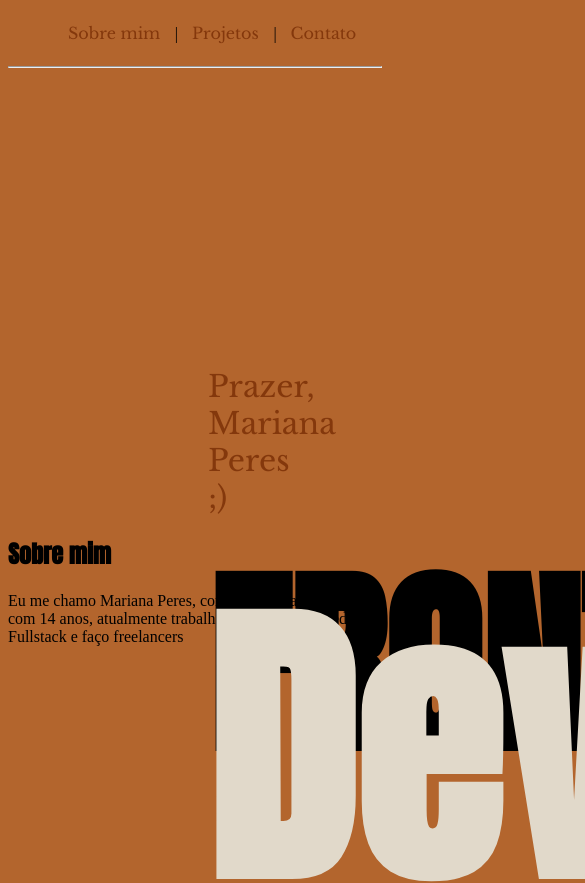
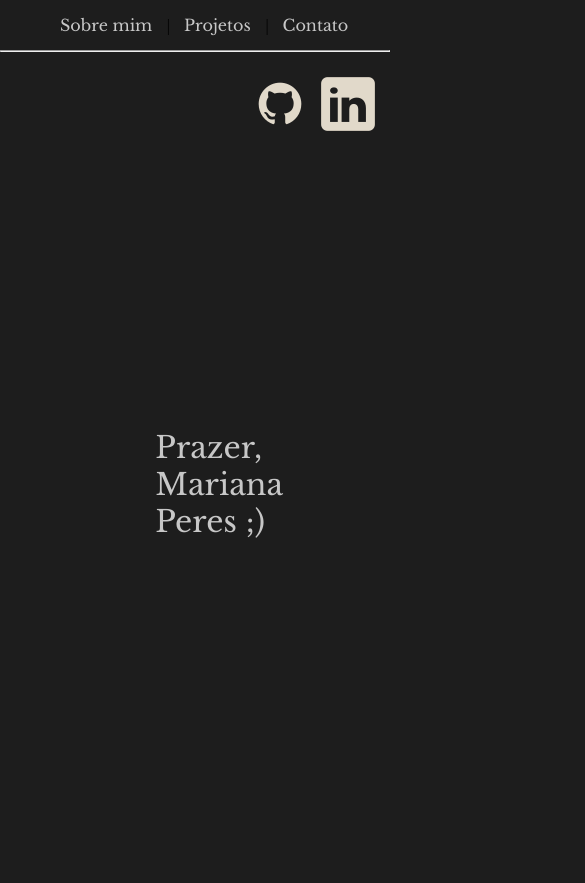
Before and after one commit to Mgperes/Portfolio, a plain HTML site: page index.html in a window 390 px wide. Shown: the top 883 px of the page, 585 px wide, since content can reach past the window. Before the commit the page ends 844 px from the top, so only its background shows below. Drawn offline with nearby package versions, Linux system fonts and the light colour scheme.

Commit message:
Refactor index.html structure and remove projetos.html; enhance style.css for improved design and responsiveness; add new JavaScript functionality for section navigation and theme toggle.~}

```diff
--- a/index.html
+++ b/index.html
@@ -20,21 +20,22 @@
       <a class="links" href="projetos.html">Projetos </a>|
       <a class="links" href="Contato.html">Contato</a>
     </header><!-- fim de menu -->
-<hr>
+    <hr>
     <main><!--inicio de principal-->
       <div id="contact">
         <a class="contatos" href="https://github.com/Mgperes"><img src="imagens\icon-github.png"></a>
         <a class="contatos" href="https://www.linkedin.com/in/mariana-peres-33a803196/"><img class="contatos" src="imagens\icon-linkedin.png"></a>
       </div>
-
-      <p class="descrição1">Prazer, Mariana Peres ;) </p>
-      <h1 id="título">FRONTEND<br></h1>
-      <h1 id="título2">Developer</h1>
-      <p class="descrição2">busco evolução profissional e uma chance de ser o que você procura.</p>
+      <div class="border">
+        <p class="descricao1">Prazer, Mariana Peres ;) </p>
+        <h1 id="título">Fullstack<br></h1>
+        <h1 id="título2">Developer</h1>
+      <p class="descricao2">busco evolução profissional e uma chance de ser o que você procura.</p>
+    </div>
 
       <section class="sobre">
         <h2 class="titulo-seçao">Sobre mim</h2>
-        <p>Eu me chamo Mariana Peres, comecei minha jornada dev com 14 anos, atualmente trabalho como desenvolvedora Fullstack e faço freelancers</p>
+        <p class="descricao3">Eu me chamo Mariana Peres, comecei minha jornada dev com 14 anos, atualmente trabalho como desenvolvedora Fullstack e faço freelancers</p>
       </section>
     </main><!--fim de principal-->
 
--- a/style.css
+++ b/style.css
@@ -4,10 +4,12 @@
 
  * {
     box-sizing: border-box;
+    margin: 0;
+    padding: 0;
  }
 
  Body {
-  background: #B3652D;
+    background: #1d1d1d;
  }
 
  header {
@@ -20,60 +22,72 @@
 
 
  a:link {
-  color: #84380C;
+    color: #c7c7c7;
     font-family: 'Libre Baskerville', serif;
     text-decoration: none;
  }
 
  a:hover {
-  color: #9B4F1D;
+    color: #b4b4b4;
     text-decoration: none;
  }
 
  a:visited {
-  color: #84380C;
+    color: #c7c7c7;
     text-decoration: none;
  }
 
  hr {
-  color: #84380C;
+    color: #c7c7c7;
  }
 
- .descrição1 {
-  color: #84380C;
+ h1 {
+    display: flex;
+    justify-content: center;
+    align-items: center;
+    height: 100vh;
+ }
+
+ .descricao1 {
+    color: #c7c7c7;
     font-family: 'Libre Baskerville', serif;
     font-size: 30px;
-  padding: 0 0 0 0;
-  margin: 300px 870px 0px 200px;
+    margin: 10px 0px 0px 200px; /* Ordem: topo, direita, inferior, esquerda (sentido horário) */
+    display: flex;
+    justify-content: center;
+    align-items: center;
+    height: 100vh;
  }
 
  #título {
-  color: c;
+    margin:0px 0 0 300px ;
+    color: #fff;
     font-family: 'Anton', sans-serif;
     font-size: 200px;
-  margin: 0px 765px 0 200px;
-  padding: 0 0 0 0;
     z-index:0;
-  position: fixed;
+    position: static;
  }
 
  #título2 {
+    margin: 0;
+    padding: 0;
+    line-height: 1.2;
     font-family: 'Anton', sans-serif;
     font-size: 300px;
     color: #E1D9CA;
-  position: fixed;
+    position: static;
     top: 325px;
     left: 205px;
     z-index:1;
  }
 
- .descrição2 {
+ .descricao2 {
     font-family: 'Libre Baskerville', serif;
     font-size: 20px;
     padding: 0 20px 0 0px;
     margin: 0 590px 0 300px;
     color: #E1D9CA;
-  position: fixed;
+    position: static;
     top: 900px;
     left: 5px;
  }
@@ -82,7 +96,7 @@
     display: block;
     float: right;
     margin: 10px;
-  position: fixed;
+    position: static;
     top: 570px;
     left: 930px;
  }
@@ -94,8 +108,24 @@
 
  .sobre {
     padding: 0 0 0 0 ;
+    display: flex;
+    justify-content: center;
+    align-items: center;
+    height: 100vh;
+
  }
 
  .titulo-seçao {
     font-family: 'Anton', sans-serif;
+    color: #c7c7c7;
  }
+
+ .border {
+    display: block;
+    border-radius: 10%;
+    border-color: red;
+ }
+
+ .descricao3 {
+    color: #c7c7c7;
+ }
--- /dev/null
+++ b/with_javascript/style2.css
@@ -0,0 +1,193 @@
+/* Reset e estilos globais */
+* {
+    margin: 0;
+    padding: 0;
+    box-sizing: border-box;
+    transition: background-color 0.3s, color 0.3s;
+}
+
+:root {
+    --cor-texto: #c7c7c7;
+    --cor-destaque: #ffffff;
+    --cor-fundo: #000000;
+    --cor-fundo-claro: #1a1a1a;
+}
+
+body {
+    background-color: var(--cor-fundo);
+    color: var(--cor-texto);
+    min-height: 100vh;
+    display: flex;
+    flex-direction: column;
+    font-family: 'Arial', sans-serif;
+    line-height: 1.6;
+}
+
+/* Cabeçalho */
+header {
+    padding: 2rem;
+    text-align: center;
+    margin-top: 5rem;
+}
+
+.titulo-pequeno {
+    font-size: 1.2rem;
+    letter-spacing: 2px;
+    margin-bottom: 0.5rem;
+    font-weight: 300;
+    color: var(--cor-texto);
+}
+
+.titulo-medio {
+    font-size: 3rem;
+    font-weight: 300;
+    line-height: 0.8;
+    margin-bottom: 0.2rem;
+    color: var(--cor-texto);
+}
+
+.titulo-grande {
+    font-size: 5rem;
+    font-weight: 700;
+    line-height: 0.9;
+    color: var(--cor-destaque);
+}
+
+/* Navegação */
+nav {
+    display: flex;
+    justify-content: center;
+    margin: 3rem 0;
+    gap: 2rem;
+    flex-wrap: wrap;
+}
+
+nav a {
+    color: var(--cor-texto);
+    text-decoration: none;
+    font-size: 1.1rem;
+    letter-spacing: 1px;
+    transition: color 0.3s;
+    padding: 0.5rem 1rem;
+    border-radius: 4px;
+}
+
+nav a:hover {
+    color: var(--cor-destaque);
+    background-color: var(--cor-fundo-claro);
+}
+
+/* Seções */
+main {
+    flex: 1;
+}
+
+section {
+    display: none;
+    padding: 2rem;
+    max-width: 800px;
+    margin: 0 auto 3rem;
+    background-color: var(--cor-fundo-claro);
+    border-radius: 8px;
+    box-shadow: 0 4px 6px rgba(0, 0, 0, 0.1);
+}
+
+section.ativa {
+    display: block;
+    animation: fadeIn 0.5s ease-in-out;
+}
+
+section h2 {
+    margin-bottom: 1.5rem;
+    color: var(--cor-destaque);
+    display: flex;
+    align-items: center;
+    gap: 0.5rem;
+}
+
+.projeto {
+    margin-bottom: 1.5rem;
+    padding-bottom: 1.5rem;
+    border-bottom: 1px solid #333;
+}
+
+.projeto:last-child {
+    border-bottom: none;
+}
+
+/* Contatos */
+.contatos-container {
+    display: flex;
+    flex-direction: column;
+    gap: 1rem;
+}
+
+.contato-item {
+    color: var(--cor-texto);
+    text-decoration: none;
+    display: flex;
+    align-items: center;
+    gap: 0.8rem;
+    transition: color 0.3s;
+}
+
+.contato-item:hover {
+    color: var(--cor-destaque);
+}
+
+/* Rodapé */
+footer {
+    margin-top: auto;
+    text-align: center;
+    padding: 1.5rem;
+    font-size: 0.9rem;
+    position: relative;
+}
+
+.toggle-theme {
+    position: absolute;
+    top: -50px;
+    right: 20px;
+    cursor: pointer;
+    font-size: 1.2rem;
+    padding: 0.5rem;
+    border-radius: 50%;
+    background-color: var(--cor-fundo-claro);
+    width: 40px;
+    height: 40px;
+    display: flex;
+    align-items: center;
+    justify-content: center;
+}
+
+/* Animações */
+@keyframes fadeIn {
+    from { opacity: 0; transform: translateY(20px); }
+    to { opacity: 1; transform: translateY(0); }
+}
+
+/* Modo Claro */
+body.modo-claro {
+    --cor-texto: #555555;
+    --cor-destaque: #000000;
+    --cor-fundo: #f5f5f5;
+    --cor-fundo-claro: #ffffff;
+}
+
+/* Responsividade */
+@media (max-width: 768px) {
+    .titulo-pequeno { font-size: 1rem; }
+    .titulo-medio { font-size: 2.2rem; }
+    .titulo-grande { font-size: 3.5rem; }
+
+    nav {
+        flex-direction: column;
+        align-items: center;
+        gap: 1rem;
+    }
+
+    section {
+        margin: 0 1rem 2rem;
+        padding: 1.5rem;
+    }
+}
```
Also changed, not shown: projetos.html (deleted, +0 -22 lines), with_javascript/index2.html (added, +66 -0 lines), with_javascript/script.js (added, +29 -0 lines). Lines whose indentation alone changed are shown as unchanged.
